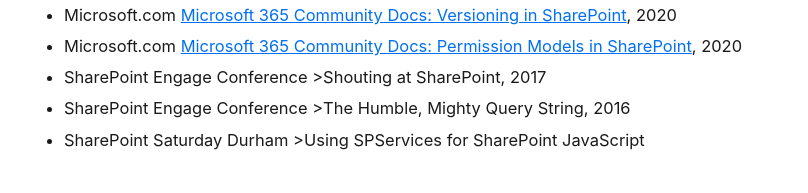
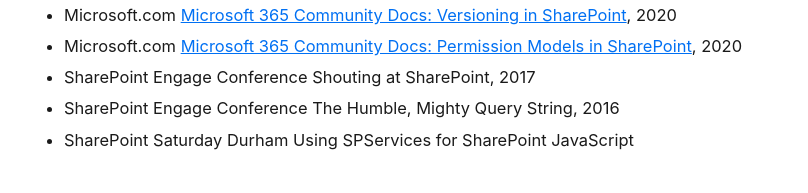
Before and after one commit to PatD/PatrickDoran.com, a website: page index.html in a window 1280 px wide. Shown: the part 759-952 px from the top of the page, without its empty margins (233-1041 px from the left). Drawn offline with Linux system fonts and the light colour scheme.

Commit message:
fix borken links

```diff
--- a/index.html
+++ b/index.html
@@ -52,9 +52,9 @@
             <li>Microsoft.com <a href="https://docs.microsoft.com/en-us/microsoft-365/community/large-lists-large-libraries-in-sharepoint" target="_blank" rel="noreferrer">Microsoft 365 Community Docs: Architecting Large Lists in SharePoint</a>, 2020</li>
             <li>Microsoft.com <a href="https://docs.microsoft.com/en-us/microsoft-365/community/versioning-basics-best-practices" target="_blank" rel="noreferrer">Microsoft 365 Community Docs: Versioning in SharePoint</a>, 2020</li>
             <li>Microsoft.com <a href="https://docs.microsoft.com/en-us/microsoft-365/community/permission-model-differences" target="_blank" rel="noreferrer">Microsoft 365 Community Docs: Permission Models in SharePoint</a>, 2020</li>
-            <li>SharePoint Engage Conference <a href="https://docs.google.com/presentation/d/1NW3BZtvG2jSI3thMt8de24i29yw8xOlkj71nJHxsNDo/" target="_blank" rel="noreferrer"></a>>Shouting at SharePoint</a>, 2017</li>
-            <li>SharePoint Engage Conference <a href="https://www.slideshare.net/patrickdoran/the-humble-mighty-sharepoint-url-query-string" target="_blank" rel="noreferrer"></a>>The Humble, Mighty Query String</a>, 2016</li>
-            <li>SharePoint Saturday Durham <a href="https://docs.google.com/presentation/d/1lqf3hXqYHD9MlnkShjLPKa3YAgLziz105kABz2clwdE/" target="_blank" rel="noreferrer"></a>>Using SPServices for SharePoint JavaScript</a></li>
+            <li>SharePoint Engage Conference <a href="https://docs.google.com/presentation/d/1NW3BZtvG2jSI3thMt8de24i29yw8xOlkj71nJHxsNDo/" target="_blank" rel="noreferrer"></a>Shouting at SharePoint</a>, 2017</li>
+            <li>SharePoint Engage Conference <a href="https://www.slideshare.net/patrickdoran/the-humble-mighty-sharepoint-url-query-string" target="_blank" rel="noreferrer"></a>The Humble, Mighty Query String</a>, 2016</li>
+            <li>SharePoint Saturday Durham <a href="https://docs.google.com/presentation/d/1lqf3hXqYHD9MlnkShjLPKa3YAgLziz105kABz2clwdE/" target="_blank" rel="noreferrer"></a>Using SPServices for SharePoint JavaScript</a></li>
         </ul>
         <br/>
         <hr />
```
